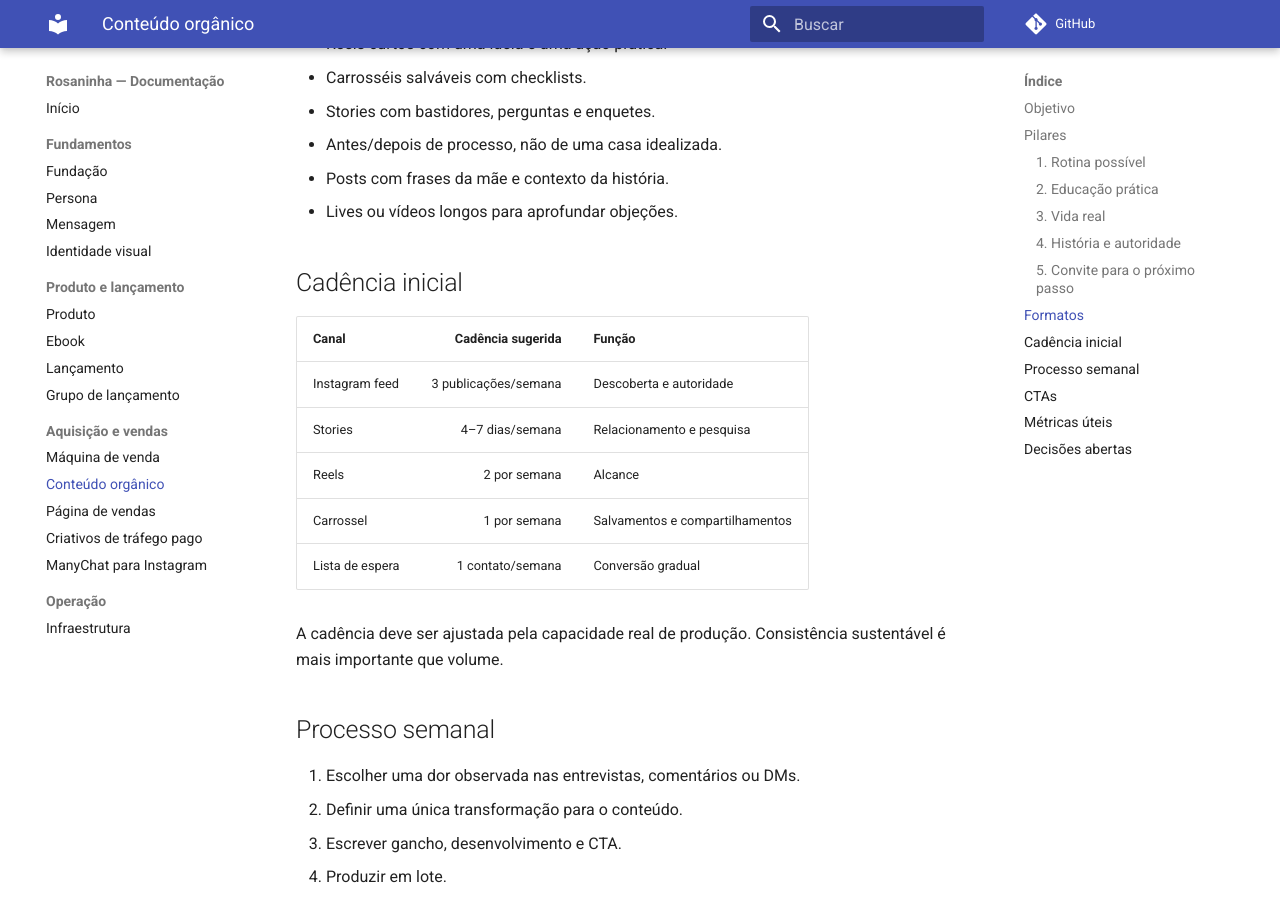
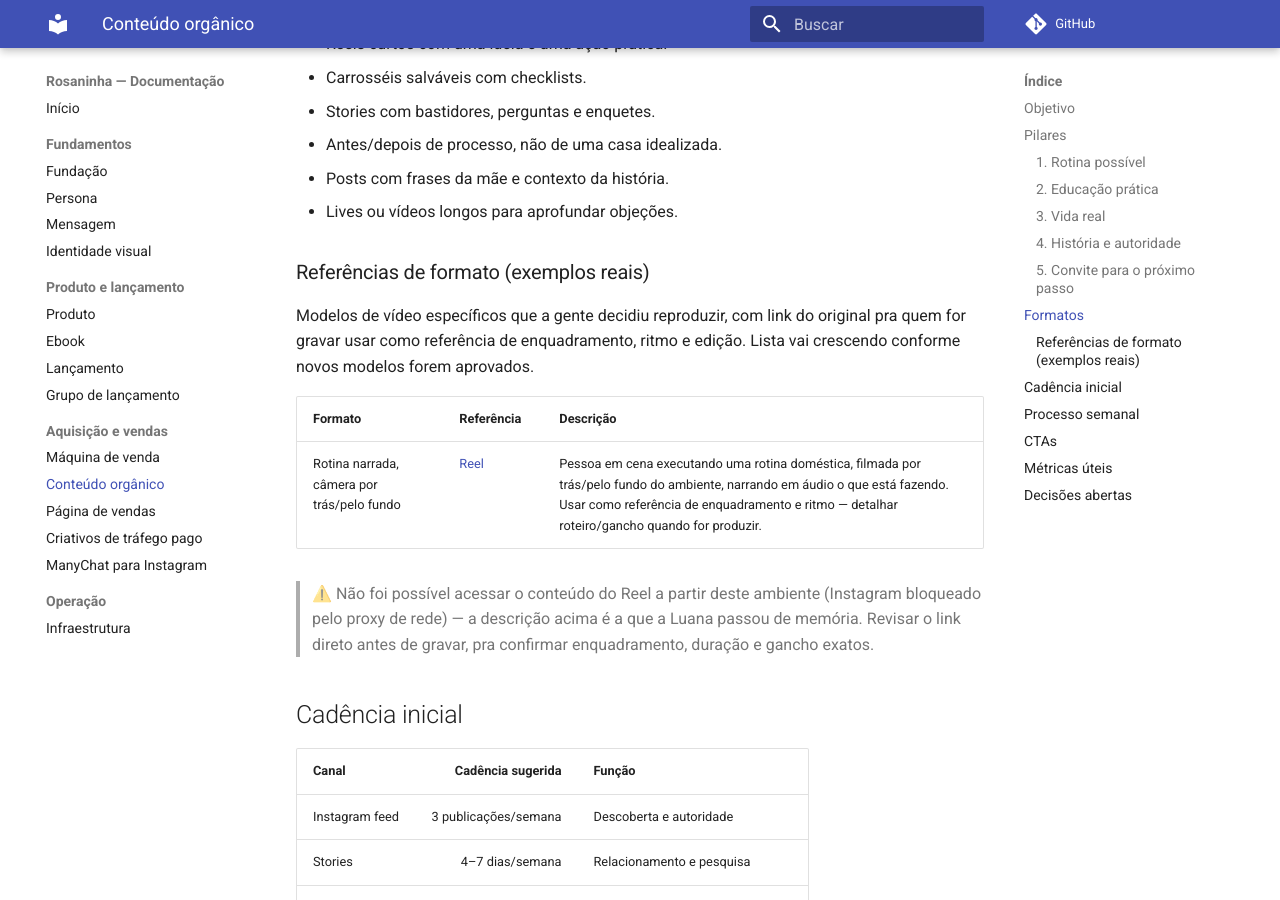
Before and after one commit to AlissonLuana/rosaninha, an MkDocs documentation site: the page built from docs/10-conteudo-organico.md, in a window 1280 px wide and 900 px high, scrolled down 1154 px. Built offline with MkDocs 1.6.1 and Material for MkDocs 9.7.7, drawn with Linux system fonts in a browser that asks for light colours; comment, search, counter and statistics services are not loaded.

Commit message:
docs(conteudo-organico): registrar modelo de reel de rotina como referência
Adiciona tabela de referências de formato em 10-conteudo-organico.md
para guardar links de vídeos reais que servem de modelo de gravação
(enquadramento, ritmo, edição), começando pelo formato de rotina
narrada com câmera pelo fundo.

Co-Authored-By: Claude Sonnet 5 <noreply@anthropic.com>
Claude-Session: https://claude.ai/code/session_01Dn423JogpiM263rwXvHoYx

```diff
--- a/docs/10-conteudo-organico.md
+++ b/docs/10-conteudo-organico.md
@@ -43,6 +43,16 @@ Isca digital, lista de espera, pré-venda e ebook — sem transformar todo post
 - Posts com frases da mãe e contexto da história.
 - Lives ou vídeos longos para aprofundar objeções.
 
+### Referências de formato (exemplos reais)
+
+Modelos de vídeo específicos que a gente decidiu reproduzir, com link do original pra quem for gravar usar como referência de enquadramento, ritmo e edição. Lista vai crescendo conforme novos modelos forem aprovados.
+
+| Formato | Referência | Descrição |
+|---|---|---|
+| Rotina narrada, câmera por trás/pelo fundo | [Reel](https://www.instagram.com/reel/DcEPObTu1UP/) | Pessoa em cena executando uma rotina doméstica, filmada por trás/pelo fundo do ambiente, narrando em áudio o que está fazendo. Usar como referência de enquadramento e ritmo — detalhar roteiro/gancho quando for produzir. |
+
+> ⚠️ Não foi possível acessar o conteúdo do Reel a partir deste ambiente (Instagram bloqueado pelo proxy de rede) — a descrição acima é a que a Luana passou de memória. Revisar o link direto antes de gravar, pra confirmar enquadramento, duração e gancho exatos.
+
 ## Cadência inicial
 
 | Canal | Cadência sugerida | Função |
```
